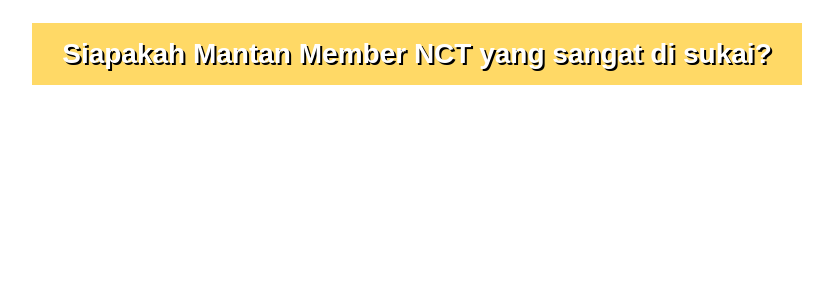
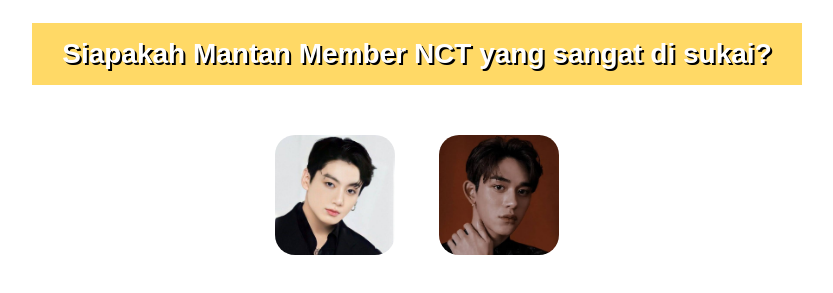
Before and after one commit to McKuadrat/Prize, a plain HTML site: page index.html in a window 1280 px wide. Shown: the part 93-386 px from the top of the page, without its empty margins (223-1056 px from the left). Drawn offline with Linux system fonts and the light colour scheme.

Commit message:
Update index.html

```diff
--- a/index.html
+++ b/index.html
@@ -53,15 +53,15 @@
         text: "Siapakah Mantan Member NCT yang sangat di sukai?",
         left: 2,
         right: 1,
-        leftImg: "kiri.jpg",
-        rightImg: "kanan.jpg"
+        leftImg: "kiri.jpeg",
+        rightImg: "kanan.jpeg"
       },
       {
         text: "siapakah grup K-Pop yang di sukai!",
         left: null,
         right: null,
-        leftImg: "kiri2.jpg",
-        rightImg: "kanan2.jpg"
+        leftImg: "kiri2.jpeg",
+        rightImg: "kanan2.jpeg"
       },
       {
         text: "siapakah kucing yang bernama Cindut dan Ciring!?",
```
